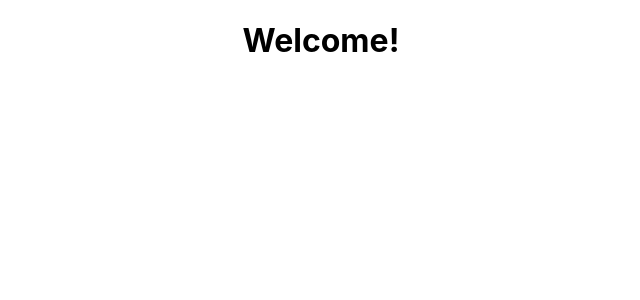
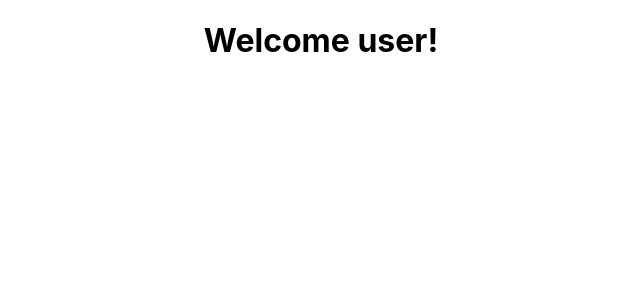
Before and after one commit to PaddyJM/sparkol-interview-login-task, a React (Create React App) app: page /login in a window 1280 px wide. Both pictures are taken after a click on the button "Login". Shown: the top 300 px of the page, without its empty margins (319-959 px from the left). Built offline with nearby package versions, Linux system fonts and the light colour scheme.

Commit message:
refactored welcome into seperate component

```diff
--- a/src/App.tsx
+++ b/src/App.tsx
@@ -3,6 +3,7 @@ import { BrowserRouter, Navigate, Route, Routes } from "react-router-dom";
 import React from "react";
 import LoginForm from "./components/LoginForm";
 import useAuthStore, { AuthState } from "./stores/authStore";
+import Welcome from "./components/Welcome";
 
 function App() {
   const isLoggedIn = useAuthStore((state: AuthState) => state.isLoggedIn)
@@ -11,7 +12,7 @@ function App() {
     <div className="App">
       <BrowserRouter>
         <Routes>
-        <Route path="/" element={isLoggedIn ? <h1>Welcome!</h1> : <Navigate to='/login'/>}/>
+        <Route path="/" element={isLoggedIn ? <Welcome username="user" /> : <Navigate to='/login'/>}/>
           <Route path="/login" element={<LoginForm />} />
         </Routes>
       </BrowserRouter>
--- /dev/null
+++ b/src/components/Welcome.tsx
@@ -0,0 +1,11 @@
+import React from "react";
+
+type WelcomeProps = {
+  username: string;
+}
+
+const Welcome: React.FC<WelcomeProps> = ({username}) => {
+  return <h1>Welcome {username}!</h1>;
+};
+
+export default Welcome;
```
